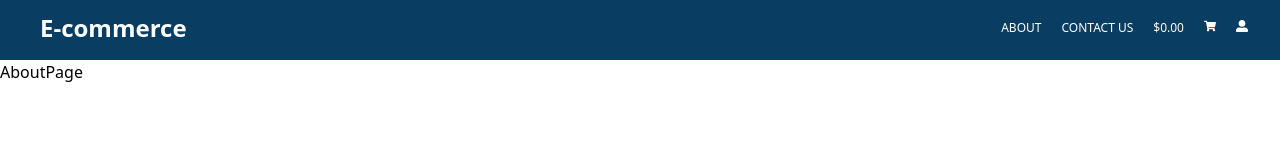
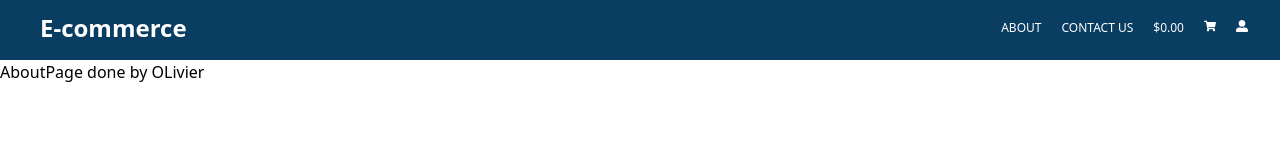
Before and after one commit to Philemon-ndayishimiye/DynE-commerce, a React (Create React App) app: page /about in a window 1280 px wide. Shown: the top 160 px of the page. Built offline with nearby package versions, Linux system fonts and the light colour scheme.

Commit message:
first About commit

```diff
--- a/src/Components/Pages/AboutPage.js
+++ b/src/Components/Pages/AboutPage.js
@@ -3,6 +3,6 @@ import React from 'react'
 export default function AboutPage() {
   return (
 
-    <div>AboutPage</div>
+    <div>AboutPage done by OLivier</div>
   )
 }
```
